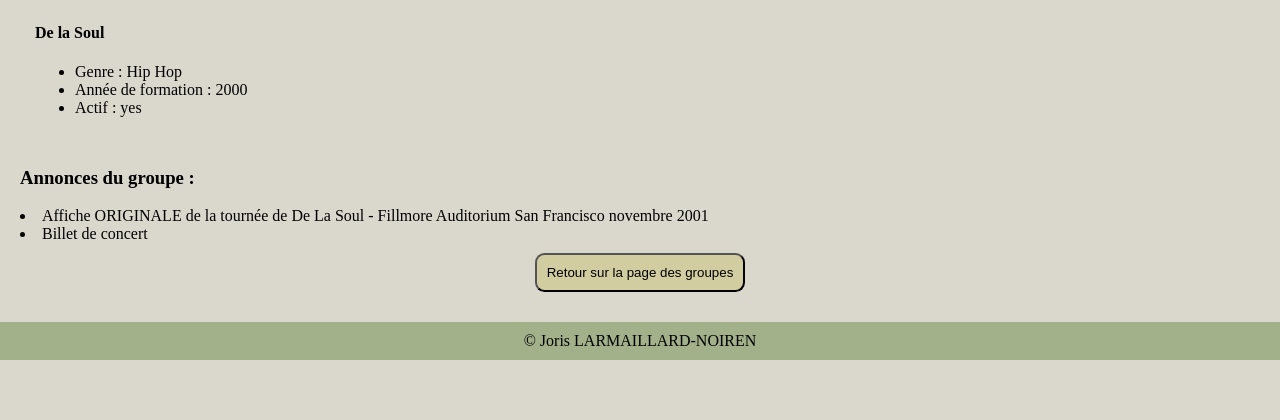
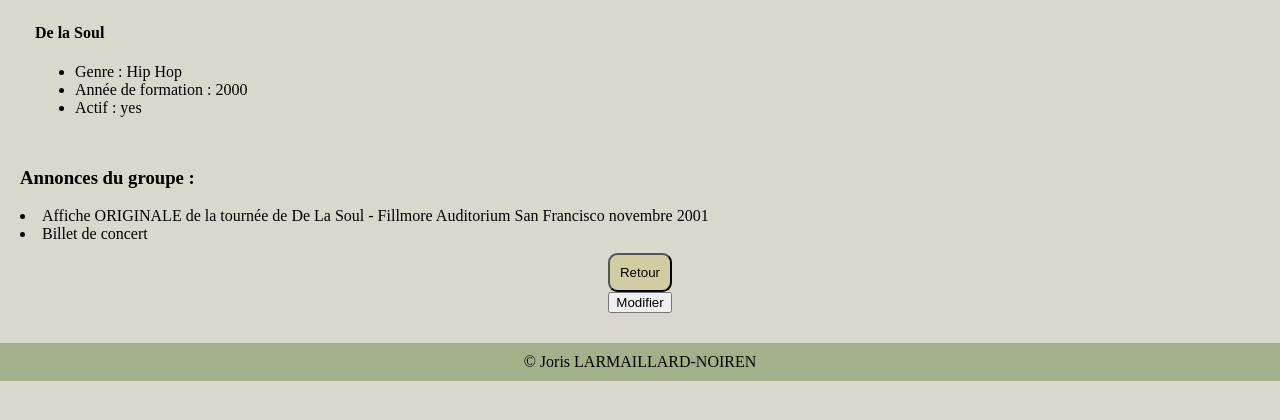
Before and after one commit to 31Joojo/django-web-app, a Django app: page /bands/1/ in a window 1280 px wide. Shown: the part 240-660 px from the top of the page. Run offline with Django 5.2, Linux system fonts and the light colour scheme; data comes from the database, SQL or seed files in the repository; parts of the project's set-up code (start-up, migrations or seed data) failed here and were passed over.

Commit message:
Mise en forme de la structure de la partie contenant les boutons vers les différentes pages

```diff
--- a/merchex/listings/templates/listings/band_detail.html
+++ b/merchex/listings/templates/listings/band_detail.html
@@ -28,8 +28,17 @@
     </section>
 
     <div class="conteneur-bouton">
-        <a href="{% url 'band-list' %}">
-            <button class="bouton-retour">Retour sur la page des groupes</button>
-        </a>
+        <div class="contenu-bouton">
+            <div>
+                <a href="{% url 'band-list' %}">
+                    <button class="bouton-retour">Retour</button>
+                </a>
+            </div>
+            <div>
+                <a href="{% url 'band-update' band.id%}">
+                    <button class="bouton">Modifier</button>
+                </a>
+            </div>
+        </div>
     </div>
 {% endblock %}
```
